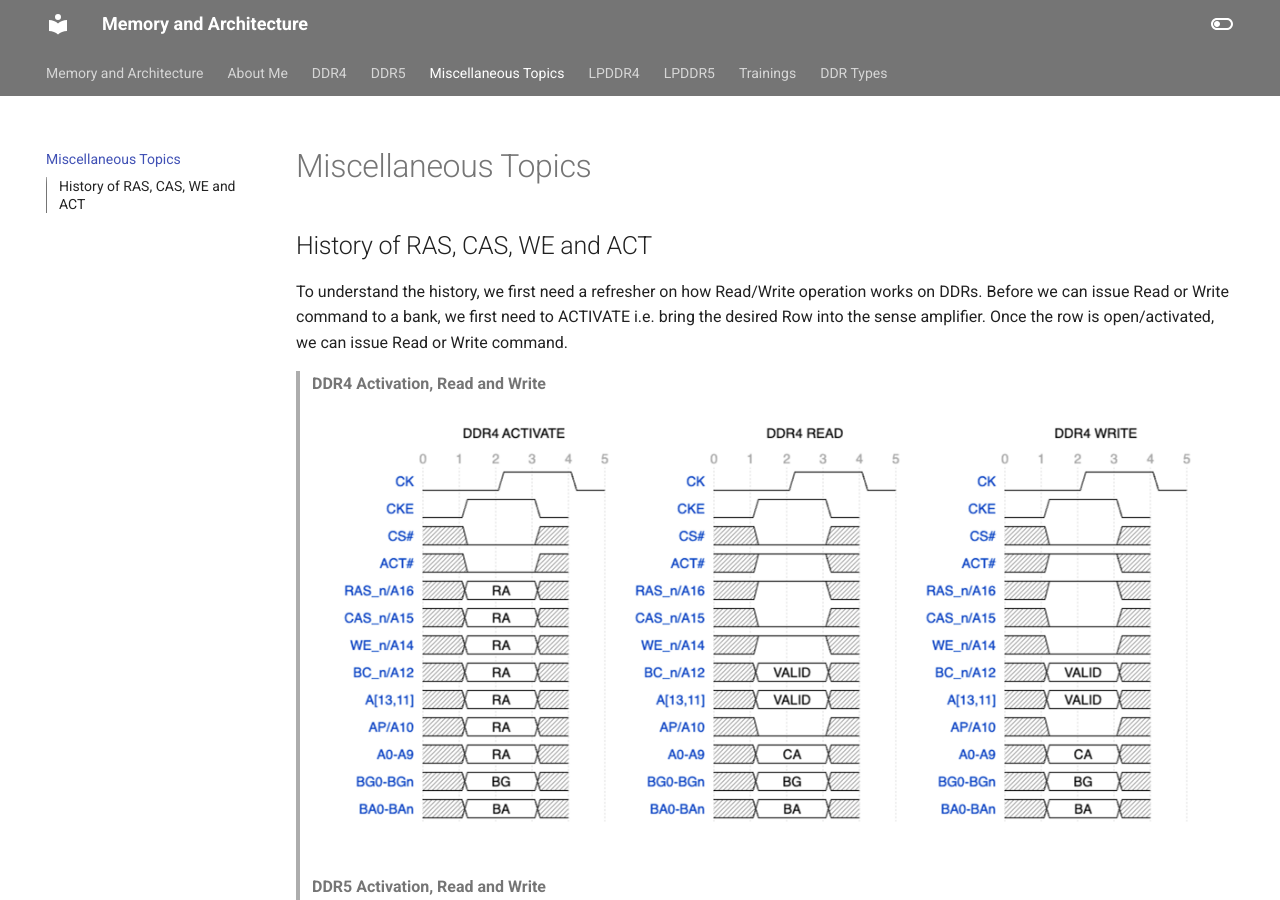
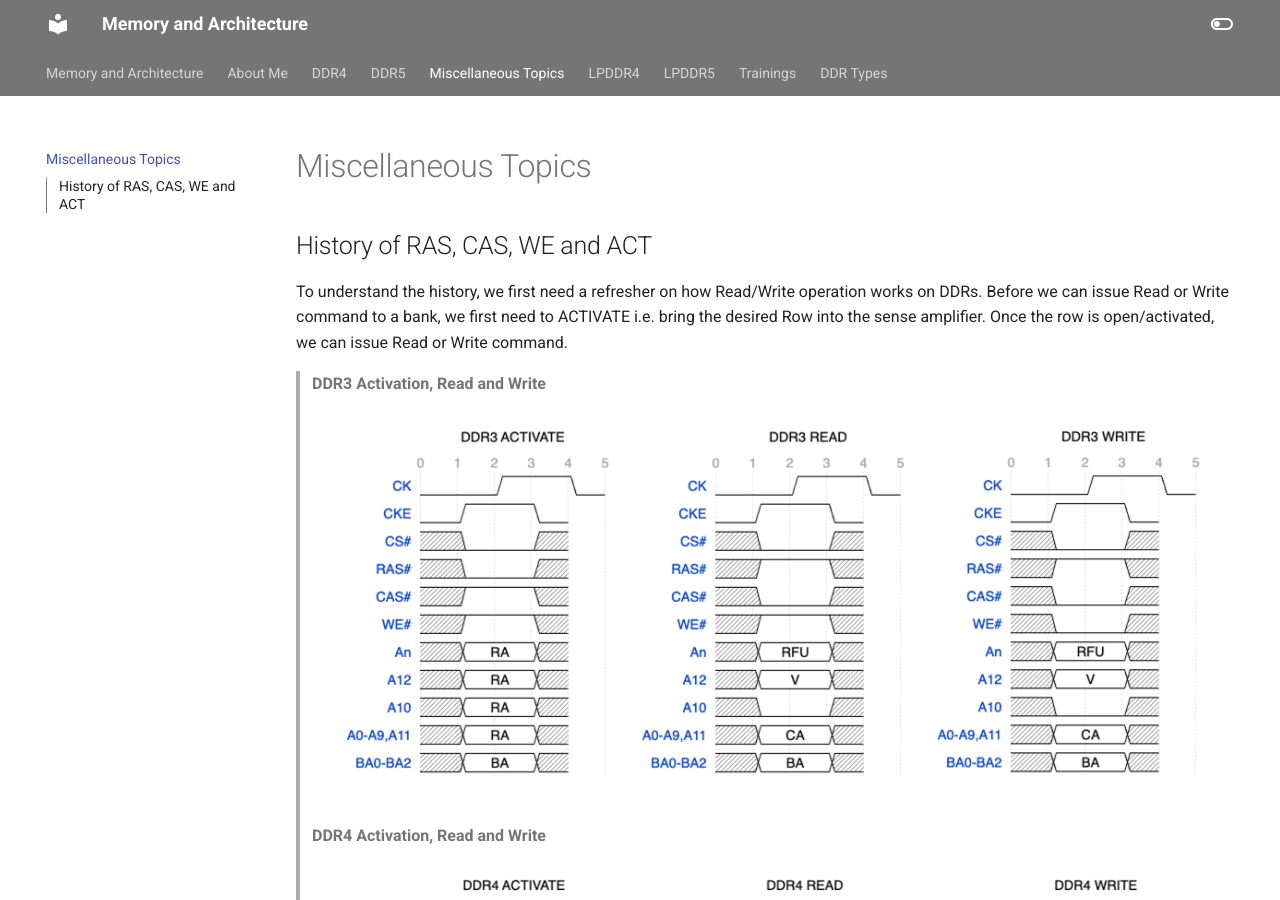
Before and after one commit to shingaridavesh/memoryandarchitecture, an MkDocs documentation site: the page built from docs/Interesting Reads.md, in a window 1280 px wide and 900 px high. Built offline with MkDocs 1.6.1 and Material for MkDocs 9.7.7, drawn with Linux system fonts in a browser that asks for light colours.

Commit message:
Update Interesting Reads.md

```diff
--- a/docs/Interesting Reads.md
+++ b/docs/Interesting Reads.md
@@ -4,6 +4,9 @@
 
 To understand the history, we first need a refresher on how Read/Write operation works on DDRs. Before we can issue Read or Write command to a bank, we first need to ACTIVATE i.e. bring the desired Row into the sense amplifier. Once the row is open/activated, we can issue Read or Write command.
 
+> **DDR3 Activation, Read and Write**
+> ![zoomify](images/DDR3_ACT_RD_WR.png)
+
 > **DDR4 Activation, Read and Write**
 > ![zoomify](images/DDR4_ACT_RD_WR.png)
 
```
